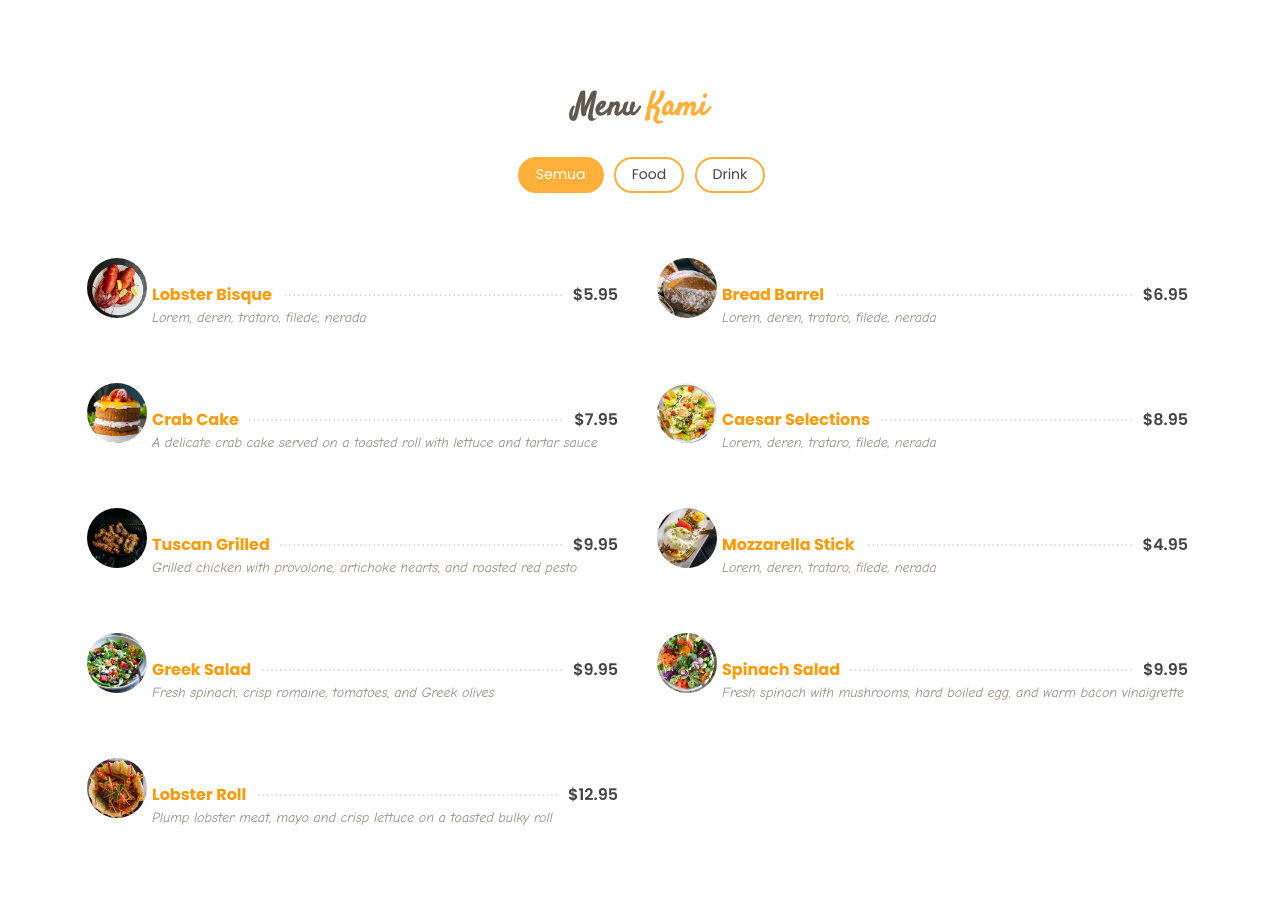
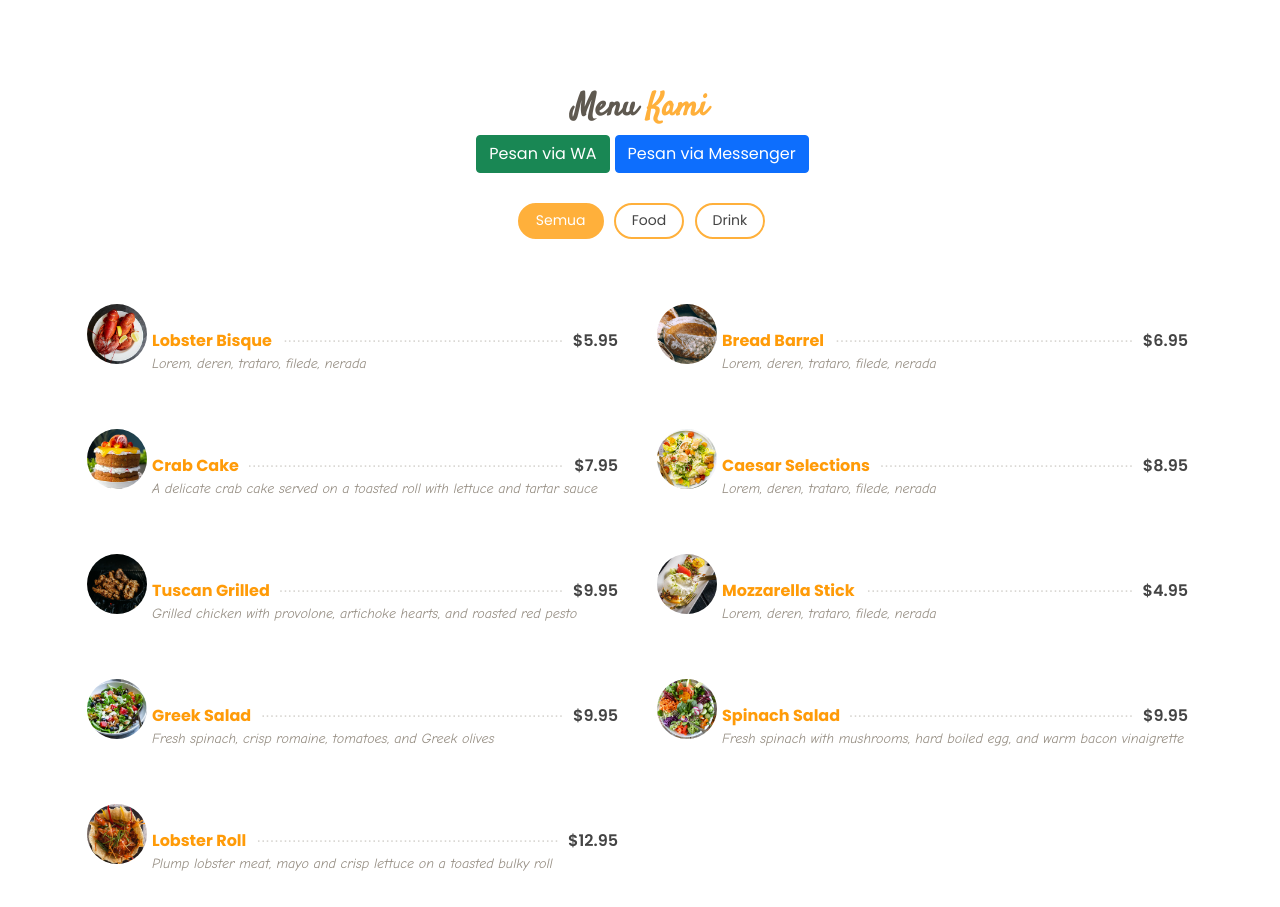
Before and after one commit to setiawanarland/simpangemp4t.github.io, a plain HTML site: page index.html in a window 1280 px wide. Shown: the part 1900-2807 px from the top of the page. Drawn offline with Linux system fonts and the light colour scheme.

Commit message:
Melakukan beberapa perubahan

```diff
--- a/assets/css/style.css
+++ b/assets/css/style.css
@@ -518,6 +518,9 @@ section {
   .section-title p {
     width: 50%;
   }
+}
+.section-title a {
+  margin-left: 5px;
 }
 
 /*--------------------------------------------------------------
--- a/index.html
+++ b/index.html
@@ -99,6 +99,7 @@
                 <!-- <p class="animate__animated animate__fadeInUp">Ut velit est quam dolor ad a aliquid qui aliquid. Sequi ea ut et est quaerat sequi nihil ut aliquam. Occaecati alias dolorem mollitia ut. Similique ea voluptatem. Esse doloremque accusamus repellendus deleniti vel. Minus et tempore modi architecto.</p> -->
                 <div>
                   <a href="#menu" class="btn-menu animate__animated animate__fadeInUp scrollto">Lihat Menu</a>
+
                 </div>
               </div>
             </div>
@@ -220,7 +221,13 @@
 
         <div class="section-title">
           <h2>Menu <span>Kami</span></h2>
-        </div>
+          <div class="row mt-2">
+            <div class="col-lg-12 d-flex justify-content-center">
+              <a href="https://api.whatsapp.com/send?phone=6285256296260&text=YYYYYY" class="btn btn-success animate__animated animate__fadeInUp scrollto">Pesan via WA</a>
+              <a href="http://m.me/idaaakbar" class="btn btn-primary animate__animated animate__fadeInUp scrollto">Pesan via Messenger</a>
+            </div>
+          </div>
+         </div>
 
         <div class="row">
           <div class="col-lg-12 d-flex justify-content-center">
```
